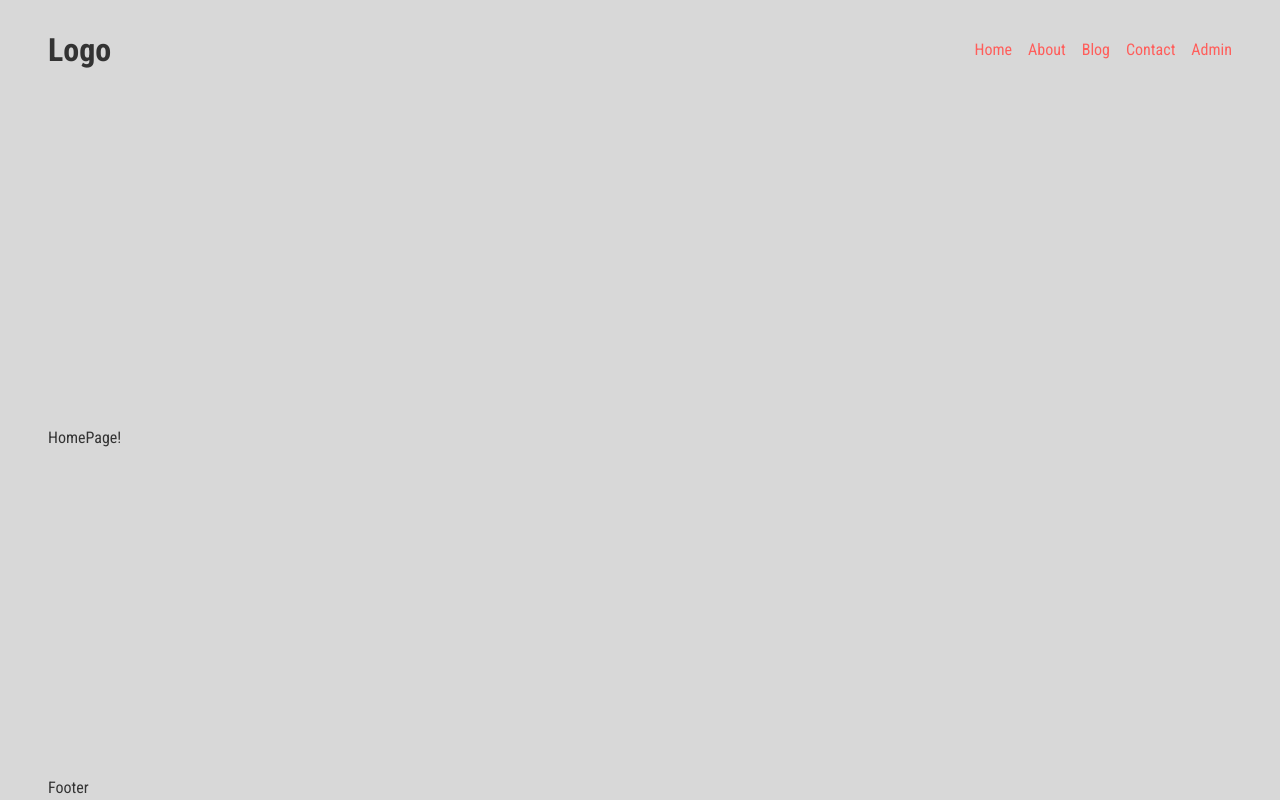
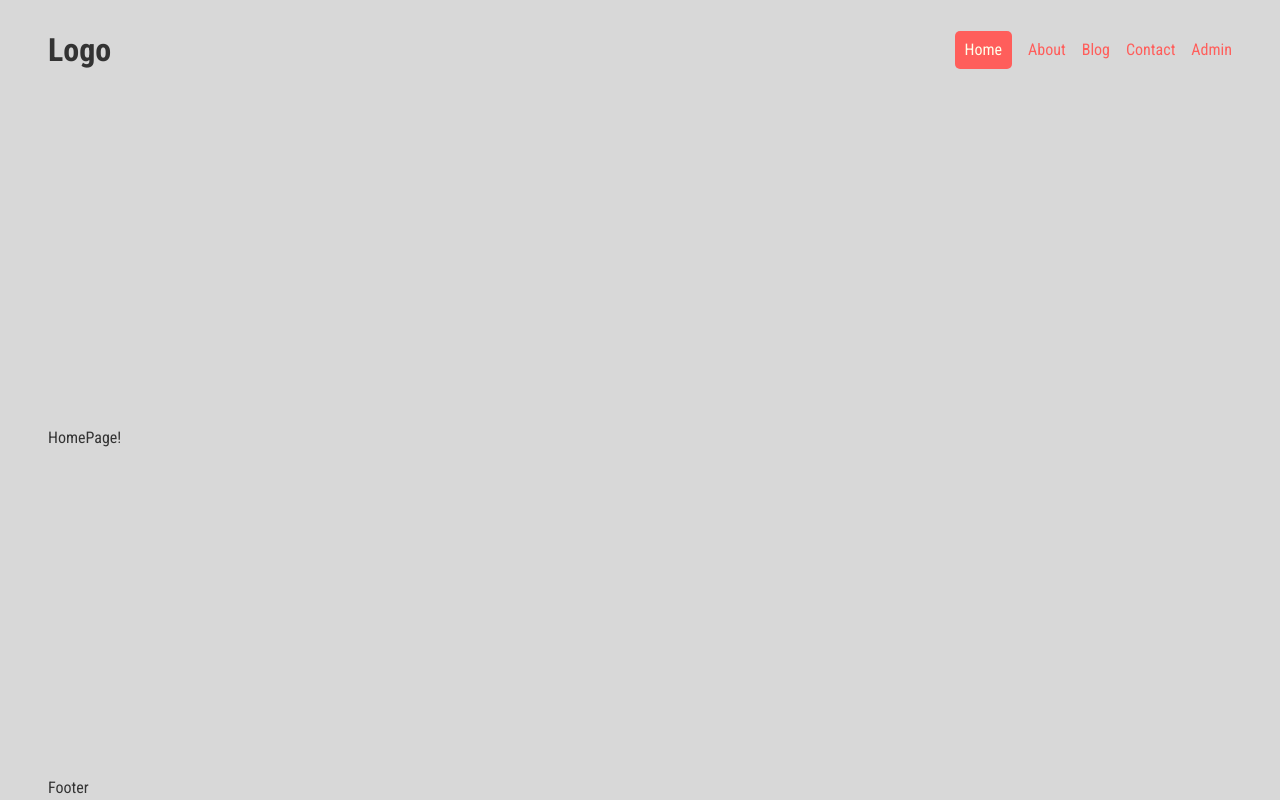
Before and after one commit to DezmenSykes/nextjs-stack-starter, a Next.js app: page / in a window 1280 px wide. Built offline with nearby package versions, Linux system fonts and the light colour scheme.

Commit message:
Created component for navLinks, adding custom logic and styling for active links.

```diff
--- a/components/Navbar/Links/Links.jsx
+++ b/components/Navbar/Links/Links.jsx
@@ -1,4 +1,4 @@
-const { default: Link } = require("next/link")
+import NavLink from '@/components/Navbar/Links/navLinks/NavLinks'
 import styles from './links.module.css'
 
 const Links = () => {
@@ -28,7 +28,7 @@ const Links = () => {
     return (
         <div className={styles.links}>
             {links.map((link => (
-                <Link href={link.path} key={link.title}>{link.title}</Link>
+                <NavLink item={link} key={link.title} />
             )))}
         </div>
     )
--- /dev/null
+++ b/components/Navbar/Links/navLinks/NavLinks.jsx
@@ -0,0 +1,15 @@
+"use client"
+import Link from "next/link"
+import styles from './navLink.module.css'
+import { usePathname } from "next/navigation"
+
+const NavLink = ({item}) => {
+    const pathName = usePathname();
+    return (
+        <Link class={`${pathName === item.path ? styles.active : styles.link}`} href={item.path}>
+            {item.title}
+        </Link>
+    )
+}
+
+export default NavLink
--- /dev/null
+++ b/components/Navbar/Links/navLinks/navLink.module.css
@@ -0,0 +1,10 @@
+.link {
+    color: var(--bittersweet);
+}
+
+.active {
+    background:var(--bittersweet);
+    color:var(--ivory);
+    border-radius:5px;
+    padding:7px 10px;
+}
```
